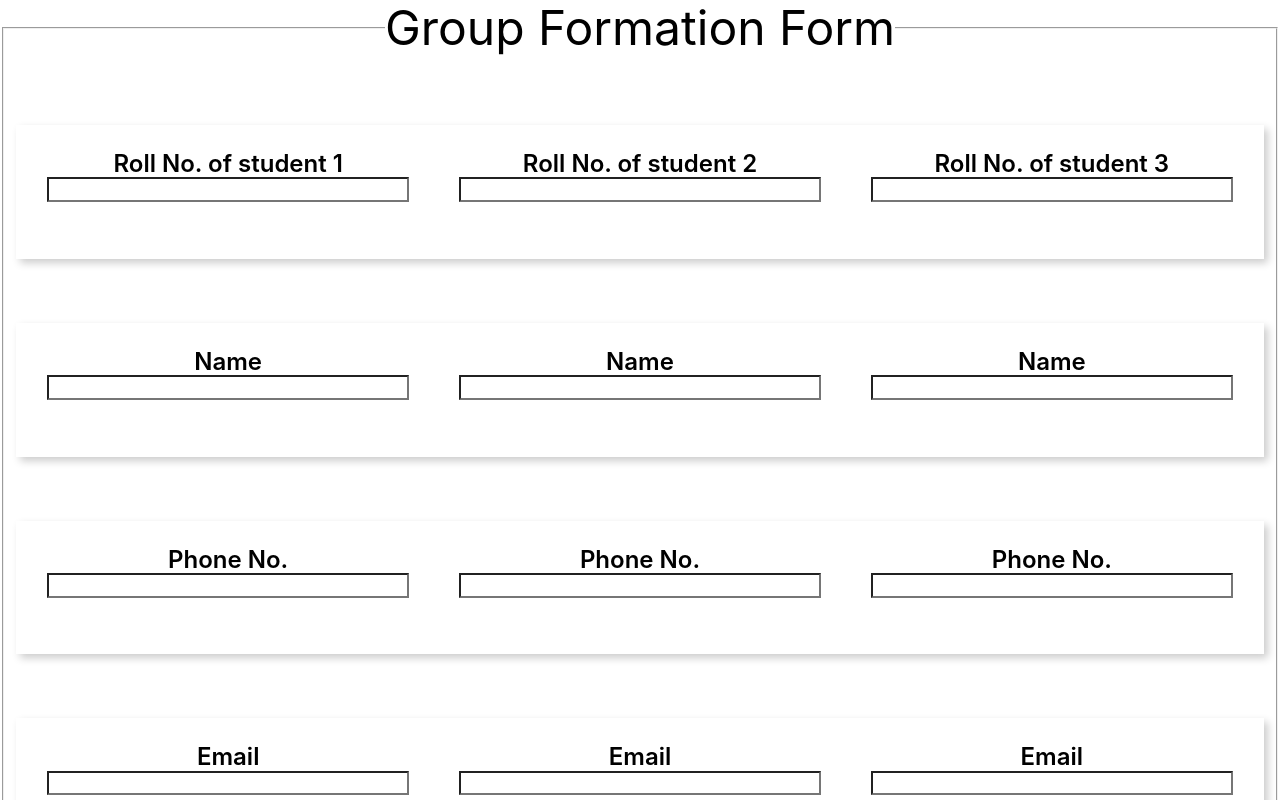
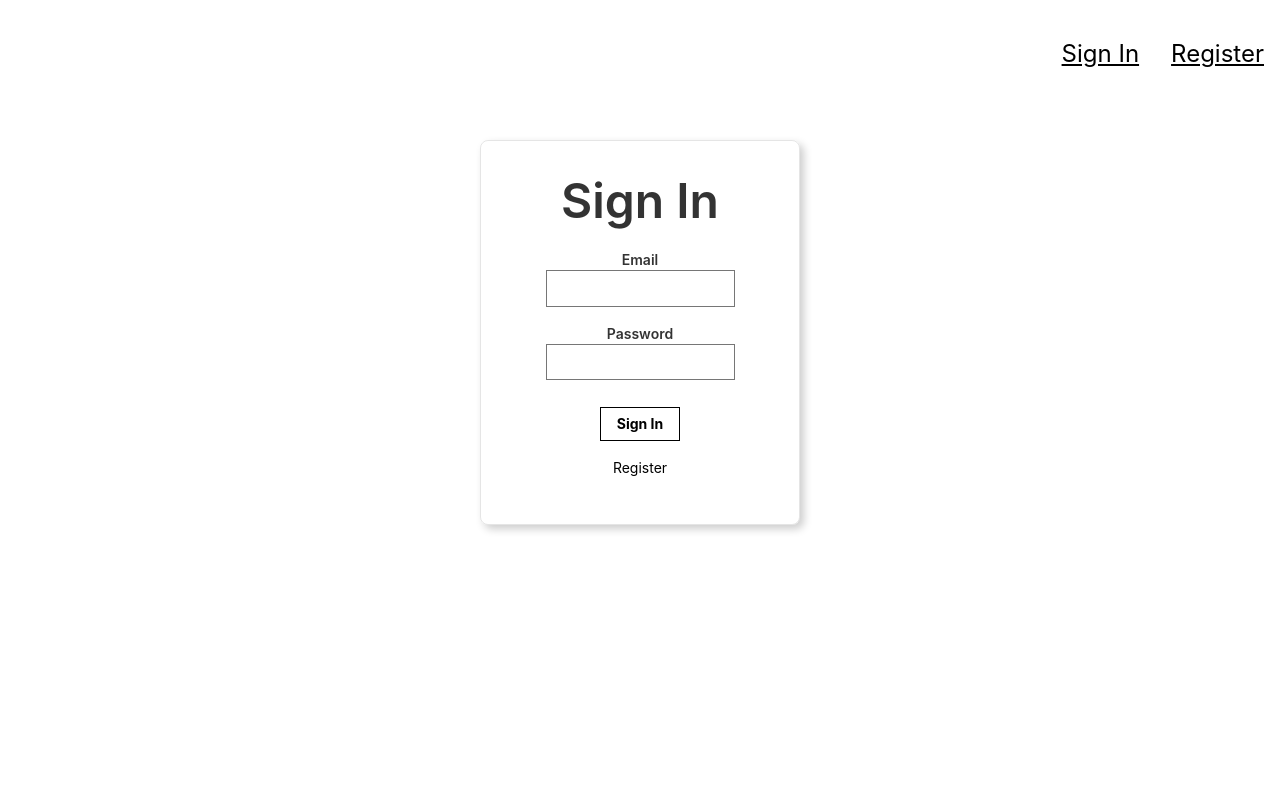
Before and after one commit to Hyperion3112/Final-Year-Project, a React (Create React App) app: page / in a window 1280 px wide. Shown: the top 800 px of the page. Built offline with nearby package versions, Linux system fonts and the light colour scheme.

Commit message:
Update App.js

```diff
--- a/src/App.js
+++ b/src/App.js
@@ -1,19 +1,81 @@
 import React, { Component } from "react";
 import Signin from "./signin";
-//import Navigation from "./navigation";
+import Signin2 from "./signin2";
+import Register from "./register";
+import Navigation from "./navigation";
+
 import "./App.css";
 import "tachyons";
 
 class App extends Component {
   constructor() {
     super();
-    this.state = {};
+    this.state = {
+      input: "",
+      route: "signin",
+      isSignedIn: false,
+      user: {
+        id: "",
+        name: "",
+        email: "",
+        entries: 0,
+        joined: "",
+      },
+    };
   }
 
+  loadUser = (data) => {
+    this.setState({
+      user: {
+        id: data.id,
+        name: data.name,
+        email: data.email,
+        entries: data.entries,
+        joined: data.joined,
+      },
+    });
+  };
+
+  onInputChange = (event) => {
+    this.setState({ input: event.target.value });
+  };
+
+  onRouteChange = (route) => {
+    if (route === "signout") {
+      this.setState({ isSignedIn: false });
+    } else if (route === "home") {
+      this.setState({ isSignedIn: true });
+    }
+    this.setState({ route: route });
+  };
+
   render() {
+    const { isSignedIn, route } = this.state;
     return (
       <div className="App">
-        <Signin />
+        <Navigation
+          isSignedIn={isSignedIn}
+          onRouteChange={this.onRouteChange}
+        />
+        {route === "home" ? (
+          <div>
+            <Signin
+              onInputChange={this.onInputChange}
+              onButtonSubmit={this.onButtonSubmit}
+            />
+            )
+          </div>
+        ) : route === "signin" ? (
+          <Signin2
+            loadUser={this.loadUser}
+            onRouteChange={this.onRouteChange}
+          />
+        ) : (
+          <Register
+            loadUser={this.loadUser}
+            onRouteChange={this.onRouteChange}
+          />
+        )}
       </div>
     );
   }
```
